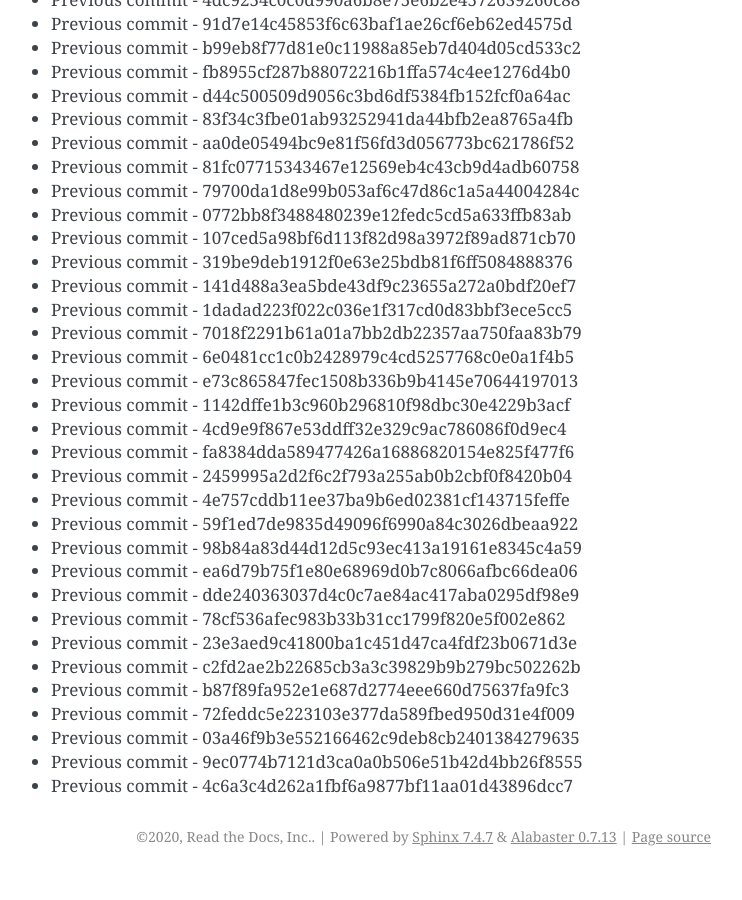
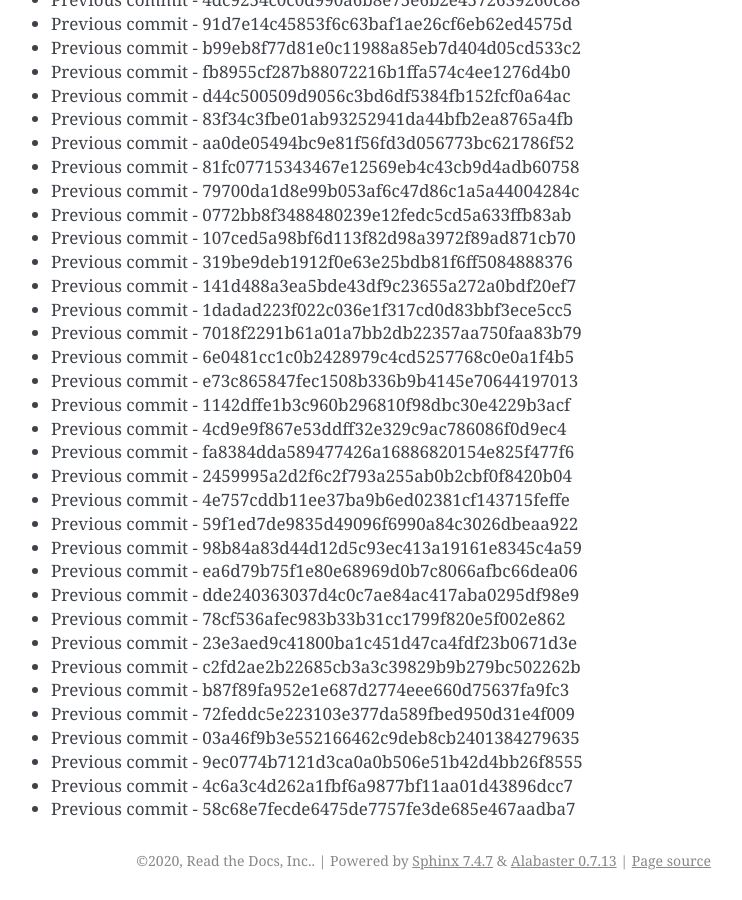
Before and after one commit to readthedocs/rtd-git-stresstest, a Sphinx documentation site: the page built from docs/updates.rst, in a window 1280 px wide and 900 px high, scrolled down 50938 px. Shown: the whole window, without its empty margins (399-1141 px from the left). Built offline with Sphinx 7.4.7, drawn with Linux system fonts in a browser that asks for light colours; before the commit the page ends 51814 px from its top, so only the background shows below that.

Commit message:
Generating commit from previous: 58c68e7fecde6475de7757fe3de685e467aadba7

```diff
--- a/docs/updates.rst
+++ b/docs/updates.rst
@@ -2172,3 +2172,4 @@ It can be tested for any performance characteristics.
 * Previous commit - 03a46f9b3e552166462c9deb8cb2401384279635
 * Previous commit - 9ec0774b7121d3ca0a0b506e51b42d4bb26f8555
 * Previous commit - 4c6a3c4d262a1fbf6a9877bf11aa01d43896dcc7
+* Previous commit - 58c68e7fecde6475de7757fe3de685e467aadba7
```
